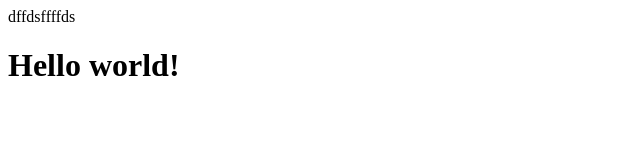
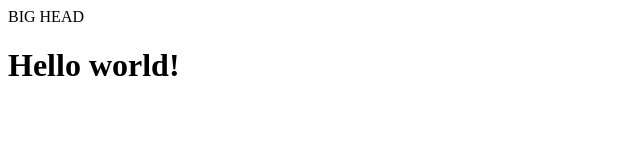
Before and after one commit to Pablorunni/core_hw1, a plain HTML site: page index.html in a window 1280 px wide. Shown: the full height of the page, 0-640 px from the left. Drawn offline with Linux system fonts and the light colour scheme.

Commit message:
addedheader

```diff
--- a/index.html
+++ b/index.html
@@ -8,7 +8,7 @@
 </head>
 
 <body>
-    <header>dffdsffffds</header>
+    <header>BIG HEAD</header>
     <h1>Hello world!</h1>
 </body>
 
```
